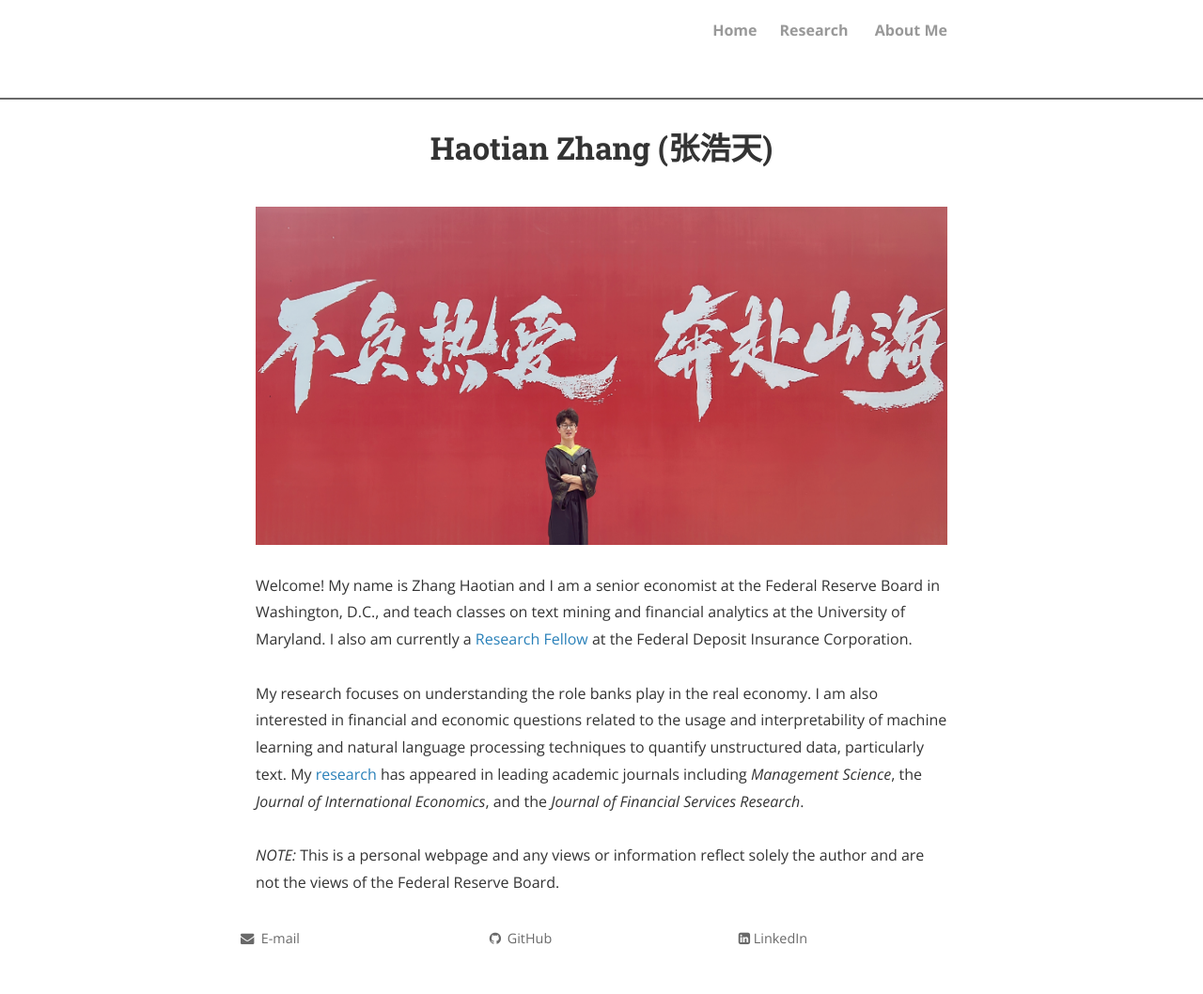
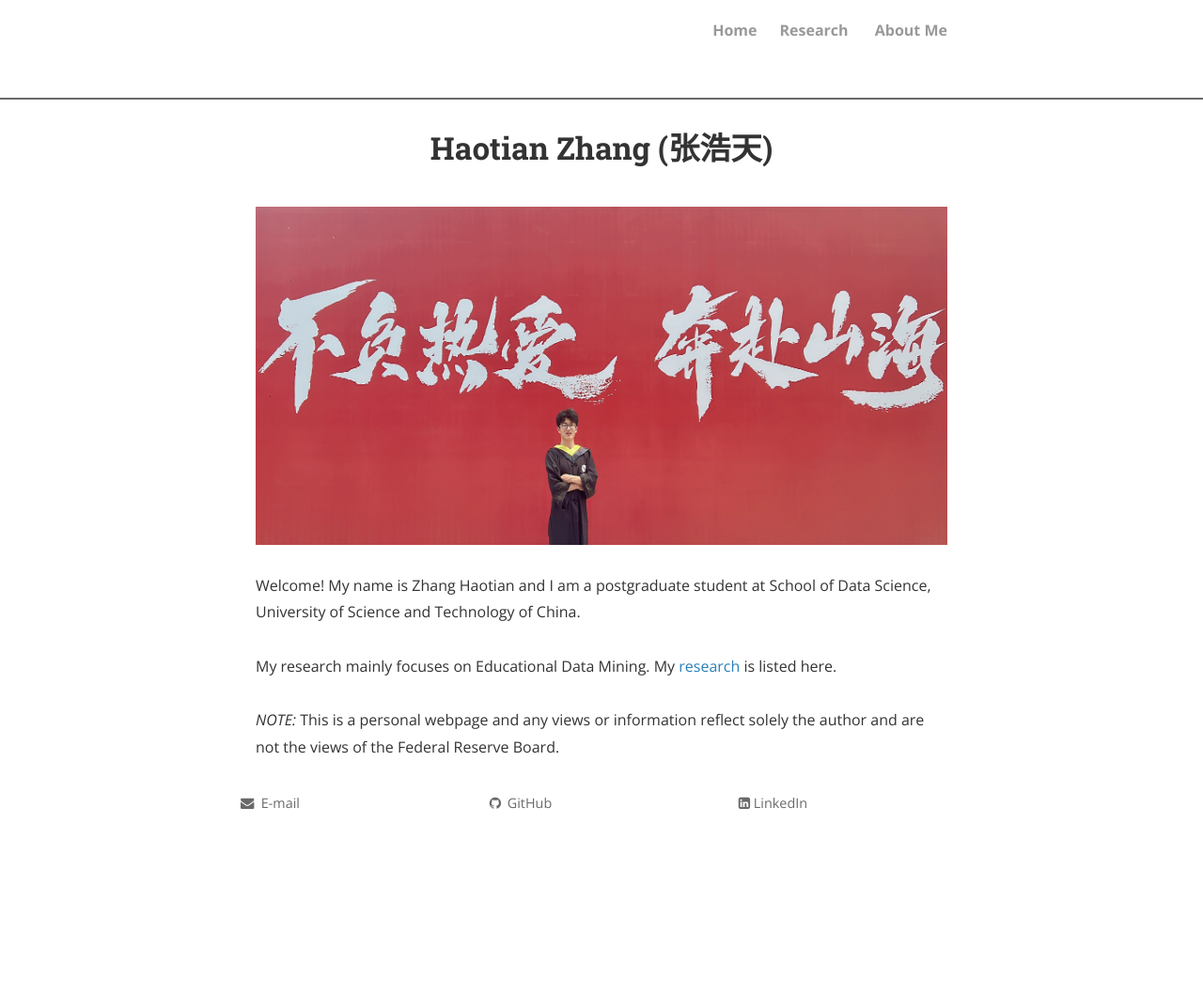
Before and after one commit to sosweetzhang/sosweetzhang.github.io, a Jekyll site: the page built from index.html, in a window 1280 px wide. Shown: the whole page at 94% size. Built offline with Jekyll 4.4.1, drawn with Linux system fonts in a browser that asks for light colours; nearby versions of some CDN libraries; the list of posts is cut into pages by our own code; comment, search, counter and statistics services are not loaded; a style sheet for code colours, icons or effects is not loaded; after the commit the page ends 914 px from its top, so only the background shows below that.

Commit message:
Update index.html

```diff
--- a/index.html
+++ b/index.html
@@ -15,10 +15,10 @@
 
 <img src="profile_picture.jpg" alt="Zhang Haotian pic" style="width:865.13px;height:360px;" title="Zhang Haotian"; algin="middle">
 <br>
-Welcome! My name is Zhang Haotian and I am a senior economist at the Federal Reserve Board in Washington, D.C., and teach classes on text mining and financial analytics at the University of Maryland. I also am currently a <a href="https://www.fdic.gov/analysis/cfr/visiting-advisors/research-fellow.html">Research Fellow</a> at the Federal Deposit Insurance Corporation.
+Welcome! My name is Zhang Haotian and I am a postgraduate student at School of Data Science, University of Science and Technology of China.
 
 <br><br>
-My research focuses on understanding the role banks play in the real economy. I am also interested in financial and economic questions related to the usage and interpretability of machine learning and natural language processing techniques to quantify unstructured data, particularly text. My <a href="https://pesoto.github.io/research" target="_self">research</a> has appeared in leading academic journals including <i>Management Science</i>, the <i>Journal of International Economics</i>, and the <i>Journal of Financial Services Research</i>.
+My research mainly focuses on Educational Data Mining. My <a href="https://pesoto.github.io/research" target="_self">research</a> is listed here.
 <br><br>
  <i>NOTE:</i> This is a personal webpage and any views or information reflect solely the author and are not the views of the Federal Reserve Board.
 </div>
```
